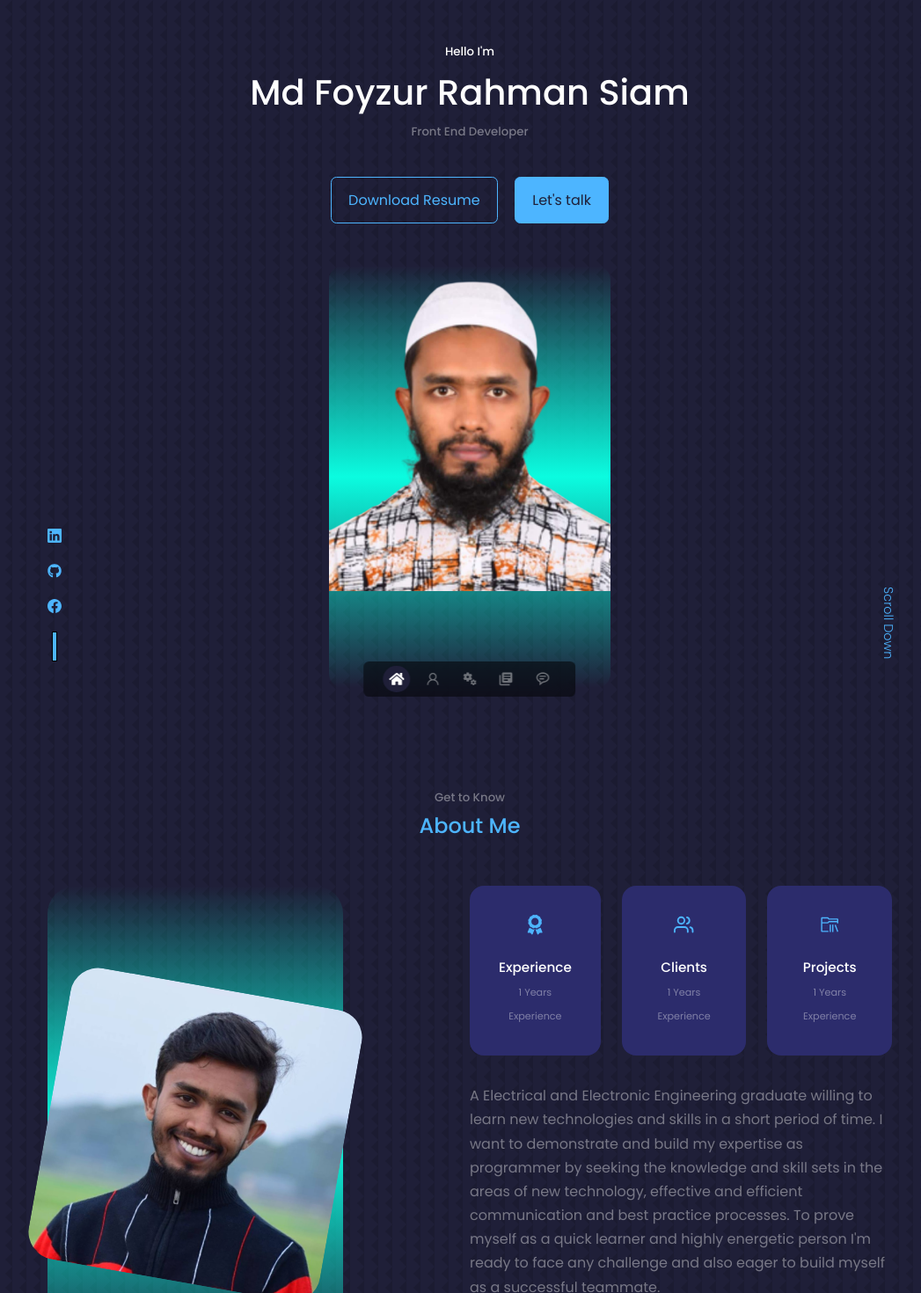
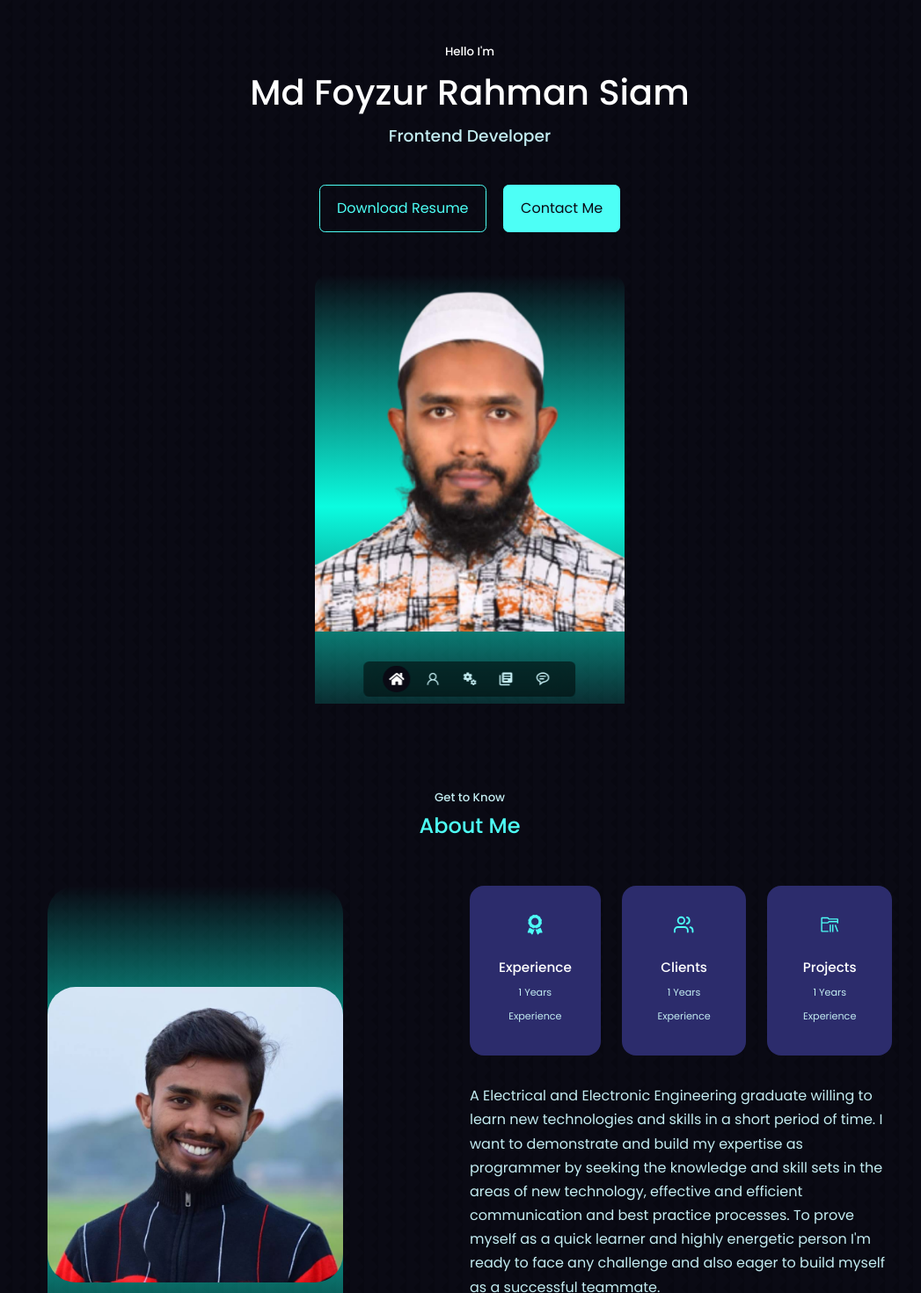
Before and after one commit to frsiam/Personal_portfolio, a React (Create React App) app: page / in a window 1280 px wide. Shown: the top 1470 px of the page at 88% size, without its empty margins (106-1153 px from the left). Built offline with nearby package versions, Linux system fonts and the light colour scheme; the HTML template or start-up script is replaced by a standard one.

Commit message:
footer and some customization added

```diff
--- a/package.json
+++ b/package.json
@@ -11,6 +11,7 @@
     "react-dom": "^18.1.0",
     "react-icons": "^4.4.0",
     "react-scripts": "5.0.1",
+    "react-simple-typewriter": "^3.0.1",
     "web-vitals": "^2.1.4"
   },
   "scripts": {
--- a/src/components/About/About.css
+++ b/src/components/About/About.css
@@ -20,13 +20,13 @@
 .about_me_image {
     border-radius: 2rem;
     overflow: hidden;
-    transform: rotate(10deg);
-    transition: var(--transition);
+    /* transform: rotate(10deg); */
+    /* transition: var(--transition); */
 }
 
-.about_me_image:hover {
+/* .about_me_image:hover {
     transform: rotate(0deg);
-}
+} */
 
 .about_cards {
     display: grid;
--- a/src/components/About/About.js
+++ b/src/components/About/About.js
@@ -39,7 +39,7 @@ const About = () => {
                         </article>
                     </div>
                     <p>A Electrical and Electronic Engineering graduate willing to learn new technologies and skills in a short period of time. I want to demonstrate and build my expertise as programmer by seeking the knowledge and skill sets in the areas of new technology, effective and efficient communication and best practice processes. To prove myself as a quick learner and highly energetic person I'm ready to face any challenge and also eager to build myself as a successful teammate.</p>
-                    <a href="#contact" className='mybtn mybtn-primary'>Let's Talk</a>
+                    <a href="#contact" className='mybtn mybtn-primary'>Contact Me</a>
                 </div>
             </div>
         </section>
--- a/src/components/Footer/Footer.css
+++ b/src/components/Footer/Footer.css
@@ -1,5 +1,5 @@
 footer {
-    height: 4rem;
+    height: 12rem;
     background-color: cornflowerblue;
     display: flex;
     gap: 1rem;
--- a/src/components/Header/Header.css
+++ b/src/components/Header/Header.css
@@ -47,8 +47,8 @@ header {
             transparent,
             var(--color-mineImage),
             transparent);
-    width: 20rem;
-    height: 30rem;
+    width: 22rem;
+    height: 33rem;
     position: absolute;
     left: 50%;
     transform: translate(-50%);
--- a/src/components/Header/Header.js
+++ b/src/components/Header/Header.js
@@ -3,22 +3,27 @@ import './Header.css';
 import HeaderBtn from './HeaderBtn';
 import Me from '../../assets/without_bg.png';
 import HeaderSocial from './HeaderSocial';
+import { Typewriter } from 'react-simple-typewriter'
 
 const Header = () => {
     return (
         <header>
             <div className="mycontainer header_container">
-                <h5>Hello I'm</h5>
-                <h1>Md Foyzur Rahman Siam</h1>
-                <h5 className="mytext-light">Front End Developer</h5>
-                <HeaderBtn />
-                <HeaderSocial />
+                <div>
+                    <h5>Hello I'm</h5>
+                    <h1>Md Foyzur Rahman Siam</h1>
+                    <h3 className="mytext-light">
+                        Frontend Developer
+                    </h3>
+                    <HeaderBtn />
+                </div>
+                {/* <HeaderSocial /> */}
 
                 <div className="mine">
                     <img src={Me} alt="myImage" />
                 </div>
 
-                <a href="#contact" className='scroll_down'>Scroll Down</a>
+                {/* <a href="#contact" className='scroll_down'>Scroll Down</a> */}
             </div>
         </header>
     );
--- a/src/components/Header/HeaderBtn.js
+++ b/src/components/Header/HeaderBtn.js
@@ -5,7 +5,7 @@ const HeaderBtn = () => {
     return (
         <div className='cta'>
             <a href={Resume} download className='mybtn'>Download Resume</a>
-            <a href="#contact" className='mybtn mybtn-primary'>Let's talk</a>
+            <a href="#contact" className='mybtn mybtn-primary'>Contact Me</a>
         </div>
     );
 };
--- a/src/index.css
+++ b/src/index.css
@@ -24,13 +24,17 @@ code {
 }
 
 :root {
-  --color-bg: #1f1f38;
+  /* --color-bg: #1f1f38; */
+  --color-bg: #0a0a14;
   --color-bg-variant: #2c2c6c;
-  --color-primary: #4db5ff;
+  /* --color-primary: #4db5ff; */
+  --color-primary: #4dfff6;
   --color-mineImage: #0bfce0;
-  --color-primary-variant: rgb(77, 181, 255, 0.4);
+  /* --color-primary-variant: rgb(77, 181, 255, 0.4); */
+  --color-primary-variant: rgba(9, 150, 250, 0.4);
   --color-white: #fff;
-  --color-light: rgb(255, 255, 255, 0.4);
+  /* --color-light: rgb(255, 255, 255, 0.4); */
+  --color-light: rgb(195, 236, 241);
 
   --transition: all 500ms ease;
 
```
Also changed, not shown: 1 other file (tests, documents, lock files or other folders).
